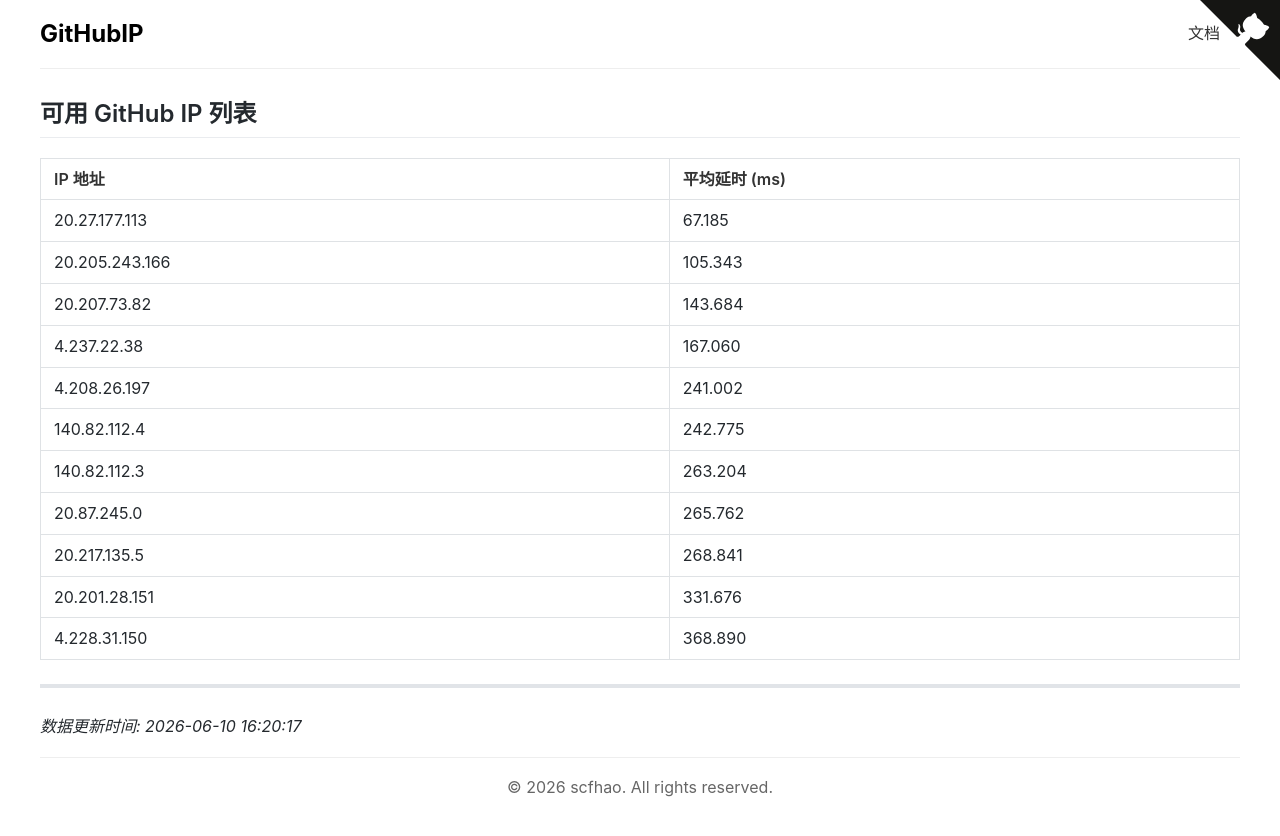
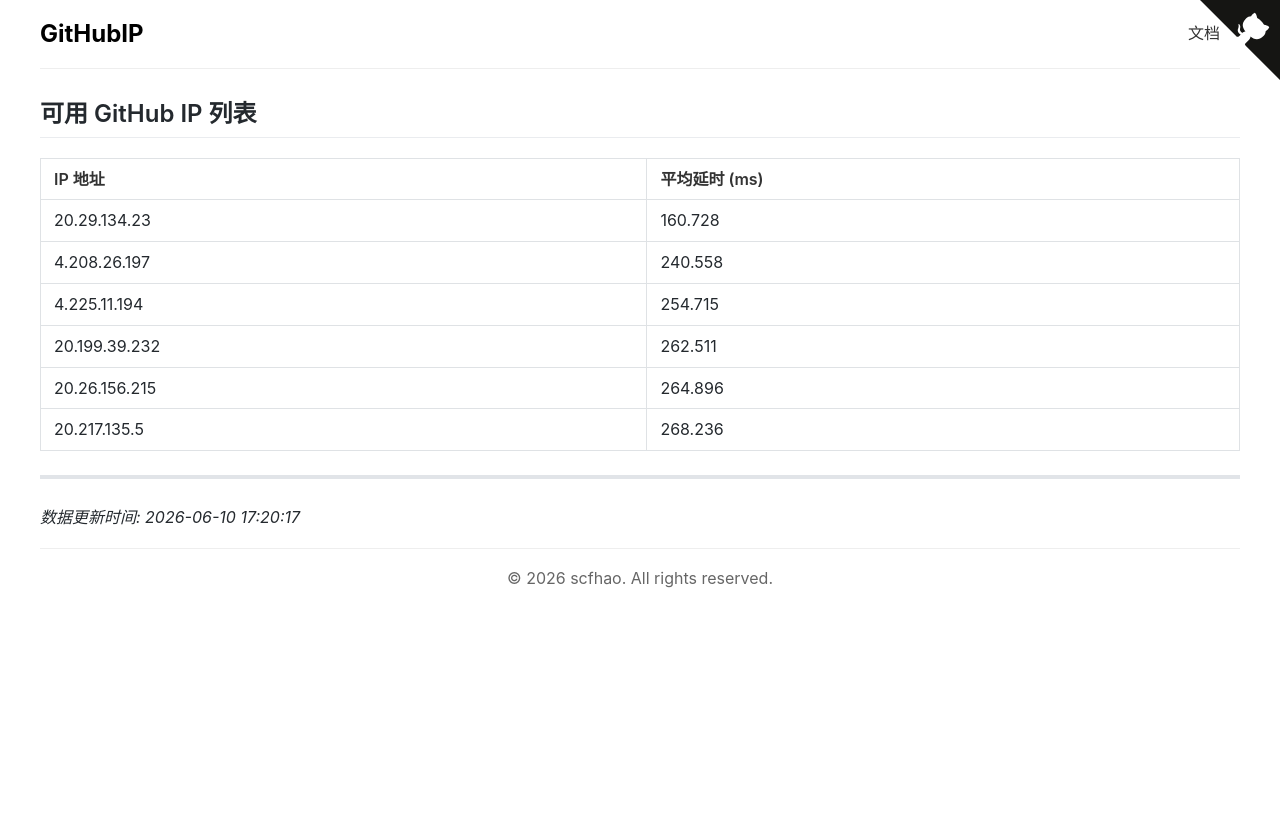
Before and after one commit to scfhao/GitHubIP, a Jekyll site: the page built from index.md, in a window 1280 px wide. Shown: the top 836 px of the page. Built offline with Jekyll 4.4.1, drawn with Linux system fonts in a browser that asks for light colours.

Commit message:
自动脚本执行 - 2026-06-10 17:20:17

```diff
--- a/index.md
+++ b/index.md
@@ -1,25 +1,20 @@
 ---
 layout: home
 title: GitHub IP 列表
-date: 2026-06-10 16:20:17
+date: 2026-06-10 17:20:17
 ---
 
 ## 可用 GitHub IP 列表
 
 | IP 地址 | 平均延时 (ms) |
 |---------|--------------|
-| 20.27.177.113 | 67.185 |
-| 20.205.243.166 | 105.343 |
-| 20.207.73.82 | 143.684 |
-| 4.237.22.38 | 167.060 |
-| 4.208.26.197 | 241.002 |
-| 140.82.112.4 | 242.775 |
-| 140.82.112.3 | 263.204 |
-| 20.87.245.0 | 265.762 |
-| 20.217.135.5 | 268.841 |
-| 20.201.28.151 | 331.676 |
-| 4.228.31.150 | 368.890 |
+| 20.29.134.23 | 160.728 |
+| 4.208.26.197 | 240.558 |
+| 4.225.11.194 | 254.715 |
+| 20.199.39.232 | 262.511 |
+| 20.26.156.215 | 264.896 |
+| 20.217.135.5 | 268.236 |
 
 ---
 
-*数据更新时间: 2026-06-10 16:20:17*
+*数据更新时间: 2026-06-10 17:20:17*
```
